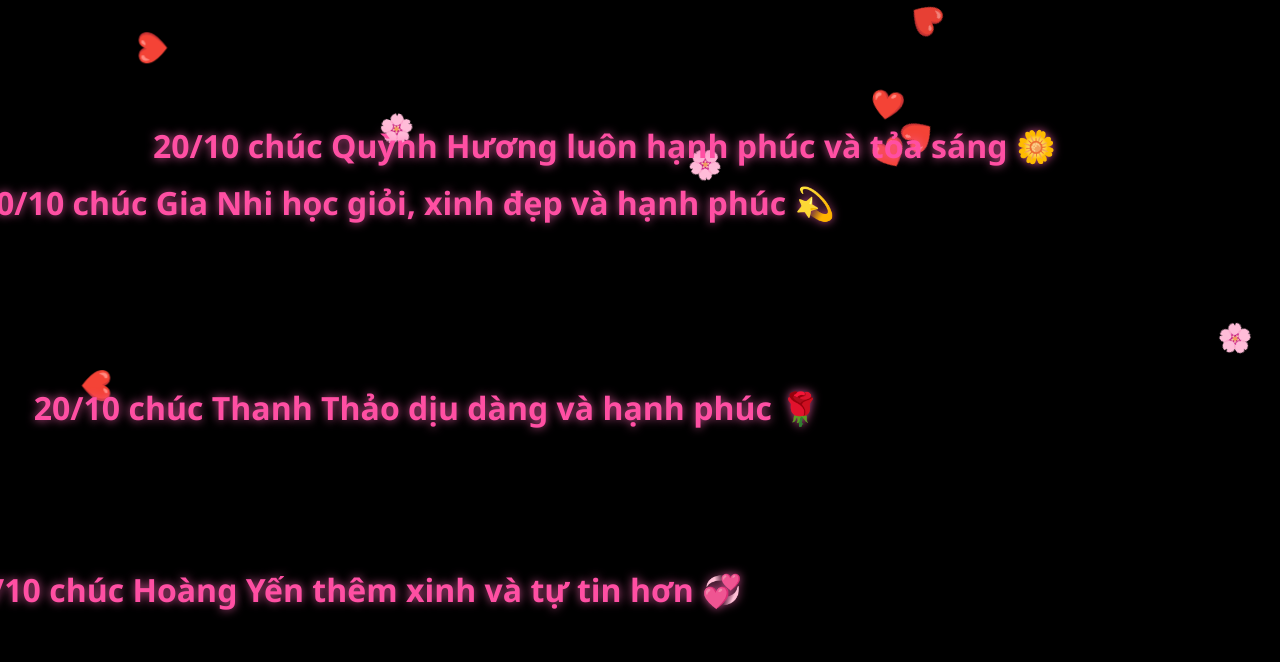
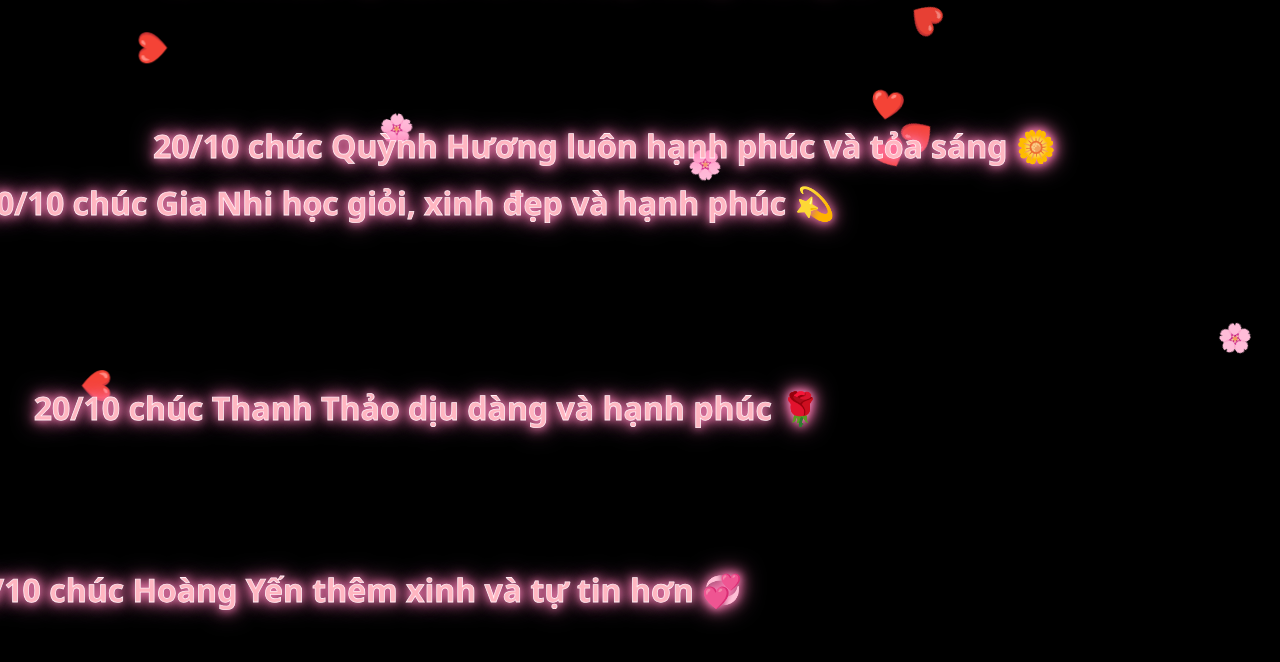
Before and after one commit to Tutai09/20-10, a plain HTML site: page index.html in a window 1280 px wide. Drawn offline with Linux system fonts and the light colour scheme.

Commit message:
Modify text styles in index.html
Updated text styles with new colors and text shadow effects.

```diff
--- a/index.html
+++ b/index.html
@@ -28,11 +28,16 @@
   display: flex;
   justify-content: center;
   text-align: center;
-    color: #ff4fa3;
+  color: #ffb6c1;
   font-weight: 700;
   font-size: clamp(24px, 5vw, 32px);
   max-width: 90vw;
-    text-shadow: 0 0 10px rgba(255, 100, 180, 0.8);
+  /* viền sáng + phát sáng */
+  -webkit-text-stroke: 0.8px #fff0f5; /* viền mảnh sáng nhẹ */
+  text-shadow:
+    0 0 8px #ff8fc1,
+    0 0 15px #ff5ba0,
+    0 0 25px #ff8fc1;
   animation: fall linear forwards;
   }
 .flower {
```
Lines whose indentation alone changed are shown as unchanged.
